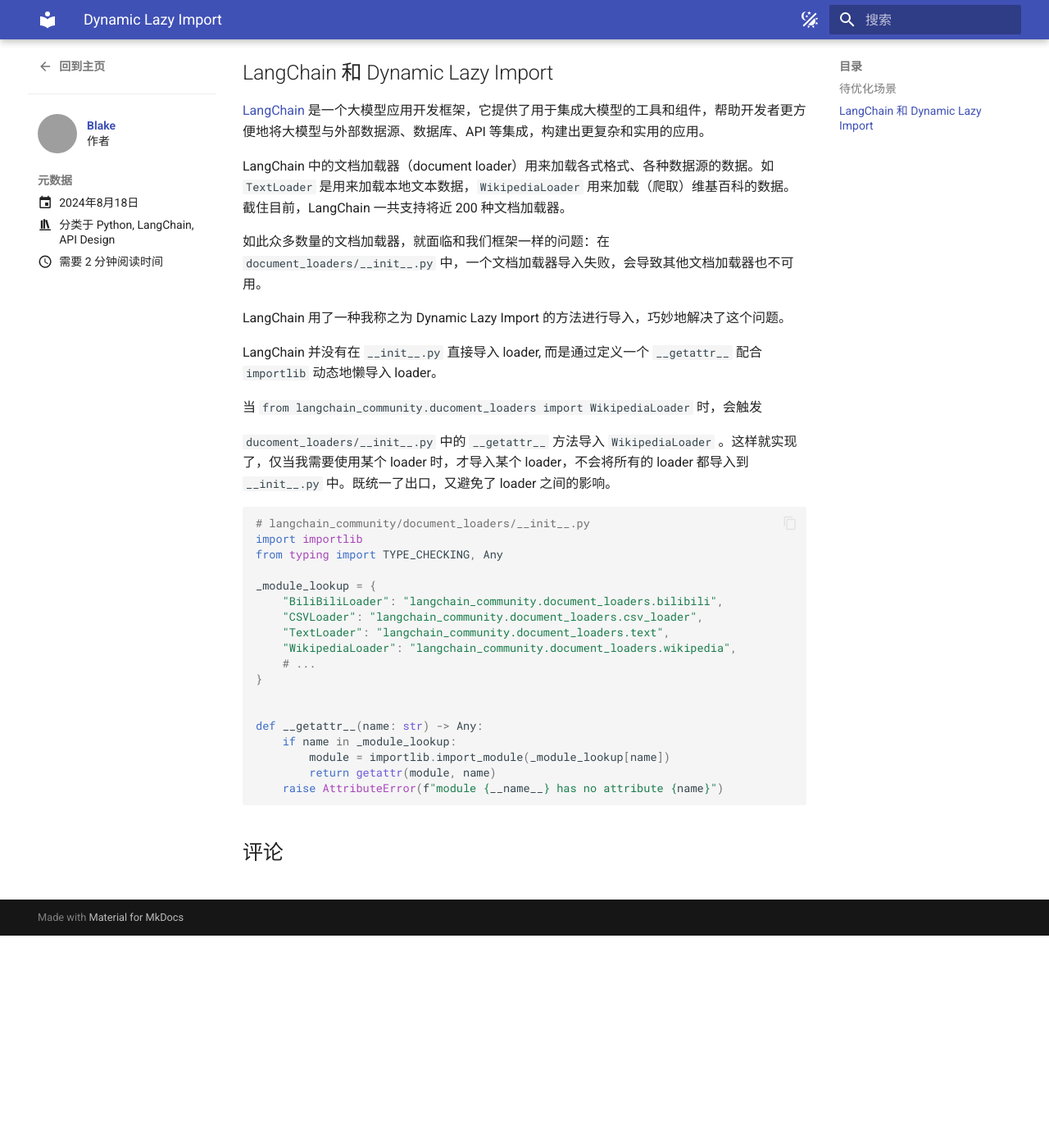
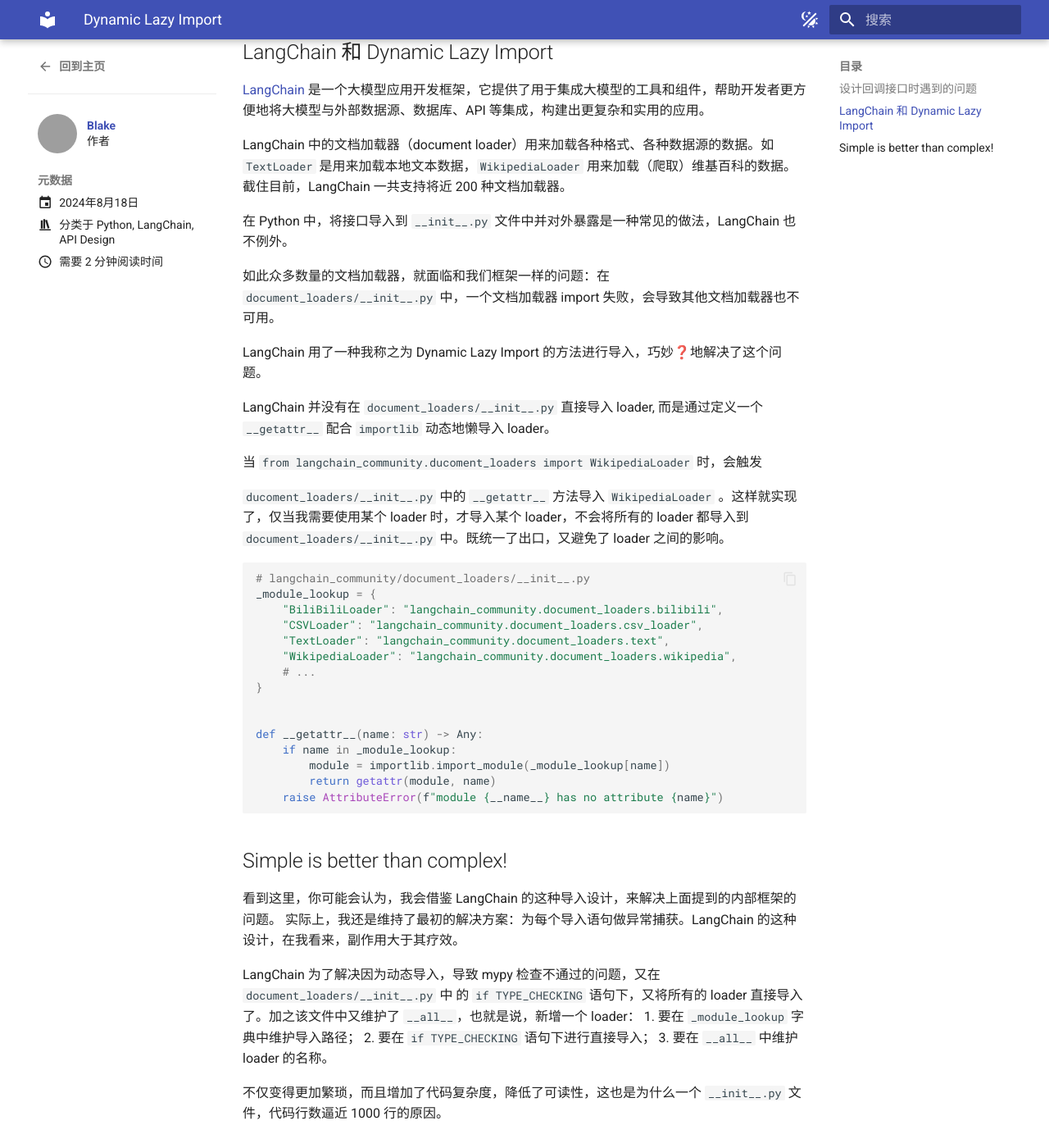
Before and after one commit to zhaoblake/zhaoblake.github.io, an MkDocs documentation site: the page built from docs/posts/Dynamic Lazy Import.md, in a window 1280 px wide and 1400 px high, scrolled down 2808 px. Shown: the whole window at 82% size. Built offline with MkDocs 1.6.1 and Material for MkDocs 9.7.7, drawn with Linux system fonts in a browser that asks for light colours; comment, search, counter and statistics services are not loaded; before the commit the page ends 3949 px from its top, so only the background shows below that; some of the changed text lies outside the part shown; grey boxes are pictures that could not be loaded.

Commit message:
fix: update post

````diff
--- a/docs/posts/动态懒导入.md
+++ b/docs/posts/Dynamic Lazy Import.md
@@ -10,11 +10,11 @@
 
 # Dynamic Lazy Import
 
-之前看 LangChain 代码，发现了包的 `__init__.py` 使用一种比较有意思的导入设计。起初，我并没有理解这种设计的目的。直到最近，我在给内部框架设计回调接口的时候，遇到一种待优化的场景。
+在看 LangChain 代码的时候，我注意到它在包的 `__init__.py` 中采用了一种特别的导入设计。起初，我并未完全理解这种设计的用意，直到最近，在设计内部框架的回调接口时，遇到了一种场景，才明白这种导入设计的目的。
 
 <!-- more -->
 
-## 待优化场景
+## 设计回调接口时遇到的问题
 先看下我们代码库结构。newbee（代称） 是我们框架目录，biz 是我们业务目录。
 
 ```shell
@@ -77,12 +77,11 @@
 ```
 
 首先，回调是业务相关，注册的回调的代码应该放在 biz 目录中，这个没有问题。问题是如果将注册的代码放在某一个任务代码文件中，如
-a_task.py 中，只有在执行 a_task.py 中任务的时候，这个回调才会生效。要想实现”这个回调函数会在每个任务执行前执行“的效果，就得在每个任务文件中都注册一遍，这显然是不合理的。
+`a_task.py` 中，只有在执行 `a_task.py` 中任务的时候，这个回调才会生效。要想实现“这个回调函数会在每个任务执行前执行”的效果，就得在每个任务文件中都注册一遍，这显然是不合理的。
 
 为了解决重复注册的问题，我给 biz 目录下增加一个 `__init_.py` 文件，将所有的任务都导入到 `__init__.py` 文件中，统一出口。newbee
 通过 `from biz import xTask` 来导入任务，这样不管执行的什么任务，都会加载 `__init__.py` 中的代码，进行回调注册。
 
-<!-- more -->
 
 ```shell
 ├─newbee
@@ -139,7 +138,7 @@
 ...
 ```
 
-但是，正如我上面所说，我们拢共几百个任务、几十个代码文件，为每个导入都加入这样的异常处理，既繁琐也不优雅（终于到正菜了）。
+但是，正如我上面所说，我们拢共几百个任务、几十个代码文件，为每个导入都加入这样的异常处理，既繁琐也不优雅。
 
 ## LangChain 和 Dynamic Lazy Import
 
@@ -147,25 +146,24 @@
 是一个大模型应用开发框架，它提供了用于集成大模型的工具和组件，帮助开发者更方便地将大模型与外部数据源、数据库、API
 等集成，构建出更复杂和实用的应用。
 
-LangChain 中的文档加载器（document loader）用来加载各式格式、各种数据源的数据。如 `TextLoader`
+LangChain 中的文档加载器（document loader）用来加载各种格式、各种数据源的数据。如 `TextLoader`
 是用来加载本地文本数据，`WikipediaLoader` 用来加载（爬取）维基百科的数据。截住目前，LangChain 一共支持将近 200 种文档加载器。
 
-如此众多数量的文档加载器，就面临和我们框架一样的问题：在 `document_loaders/__init__.py` 中，一个文档加载器导入失败，会导致其他文档加载器也不可用。
+在 Python 中，将接口导入到 `__init__.py` 文件中并对外暴露是一种常见的做法，LangChain 也不例外。
 
-LangChain 用了一种我称之为 Dynamic Lazy Import 的方法进行导入，巧妙地解决了这个问题。
+如此众多数量的文档加载器，就面临和我们框架一样的问题：在 `document_loaders/__init__.py` 中，一个文档加载器 import 失败，会导致其他文档加载器也不可用。
 
-LangChain 并没有在 `__init__.py`  直接导入 loader, 而是通过定义一个 `__getattr__` 配合 `importlib`  动态地懒导入 loader。
+LangChain 用了一种我称之为 Dynamic Lazy Import 的方法进行导入，巧妙❓地解决了这个问题。
+
+LangChain 并没有在 `document_loaders/__init__.py`  直接导入 loader, 而是通过定义一个 `__getattr__` 配合 `importlib`  动态地懒导入 loader。
 
 当 `from langchain_community.ducoment_loaders import WikipediaLoader` 时，会触发
 
 `ducoment_loaders/__init__.py` 中的 `__getattr__` 方法导入 `WikipediaLoader` 。这样就实现了，仅当我需要使用某个 loader
-时，才导入某个 loader，不会将所有的 loader 都导入到 `__init__.py` 中。既统一了出口，又避免了 loader 之间的影响。
+时，才导入某个 loader，不会将所有的 loader 都导入到 `document_loaders/__init__.py` 中。既统一了出口，又避免了 loader 之间的影响。
 
 ```python
 # langchain_community/document_loaders/__init__.py
-import importlib
-from typing import TYPE_CHECKING, Any
-
 _module_lookup = {
     "BiliBiliLoader": "langchain_community.document_loaders.bilibili",
     "CSVLoader": "langchain_community.document_loaders.csv_loader",
@@ -181,3 +179,14 @@
         return getattr(module, name)
     raise AttributeError(f"module {__name__} has no attribute {name}")
 ```
+
+## Simple is better than complex!
+看到这里，你可能会认为，我会借鉴 LangChain 的这种导入设计，来解决上面提到的内部框架的问题。
+实际上，我还是维持了最初的解决方案：为每个导入语句做异常捕获。LangChain 的这种设计，在我看来，副作用大于其疗效。
+
+LangChain 为了解决因为动态导入，导致 mypy 检查不通过的问题，又在 `document_loaders/__init__.py` 中 的 `if TYPE_CHECKING` 语句下，又将所有的 loader 直接导入了。加之该文件中又维护了 `__all__`，也就是说，新增一个 loader：
+1. 要在 `_module_lookup` 字典中维护导入路径；
+2. 要在 `if TYPE_CHECKING` 语句下进行直接导入；
+3. 要在 `__all__` 中维护 loader 的名称。
+
+不仅变得更加繁琐，而且增加了代码复杂度，降低了可读性，这也是为什么一个 `__init__.py` 文件，代码行数逼近 1000 行的原因。
````
Also changed, not shown: other parts of docs/posts/Dynamic Lazy Import.md (+1 -1 lines).
